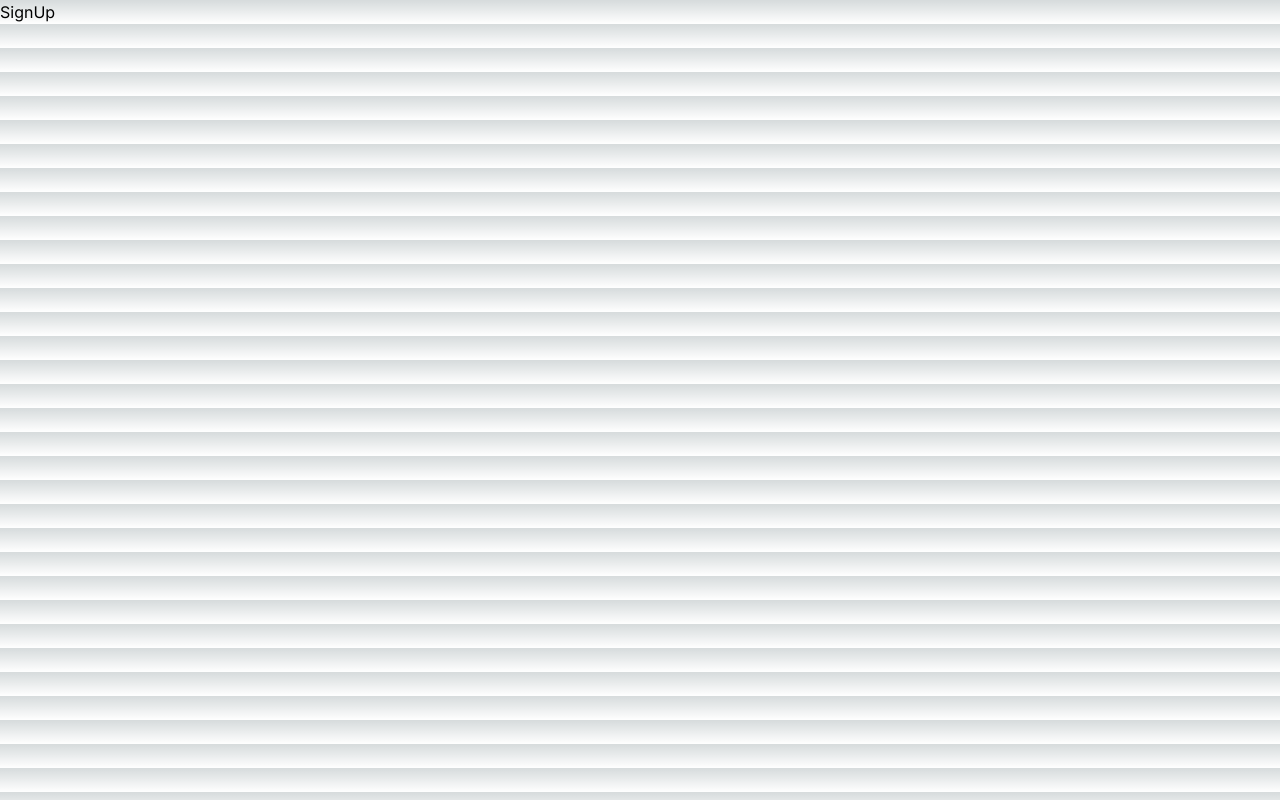
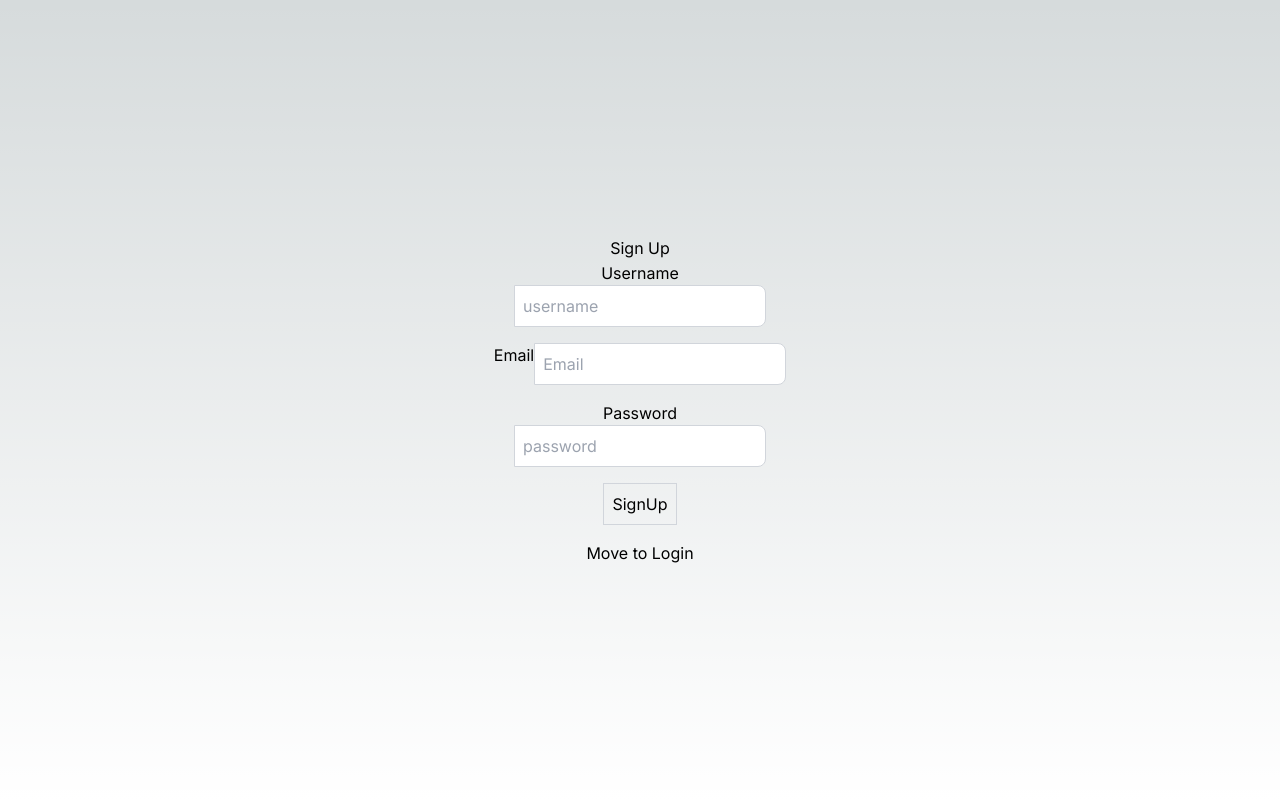
Before and after one commit to Souravmehta018/authentication, a Next.js app: page /signup in a window 1280 px wide. Built offline with nearby package versions, Linux system fonts and the light colour scheme.

Commit message:
linked 2 pages

```diff
--- a/src/app/login/page.tsx
+++ b/src/app/login/page.tsx
@@ -1,11 +1,48 @@
-import React from 'react'
+'use client'      //to make this page a client component
+import React from "react"
+import { useRouter } from "next/navigation"
+import Link from "next/link"
+// import {axios} from "axios"
 
-function loginPage() {
+
+
+function LogIn() {
+  const [user, setUser] = React.useState({
+    email: "", password: ""
+  })
+  const onLogin =async () => {
+
+  }
+
   return (
     <div>
-      <h1> LognIn </h1>
+        <div className="flex flex-col items-center justify-center min-h-screen py-2">
+          <h1> Log In </h1>
+          <hr />
+
+          <label htmlFor="email"> Email</label>
+          <input
+          className="4text:black p-2 border border-gray-300 rounded-r-lg mb-4 focus:outline-none focus:border-gray-600 "
+          type="text" id="email" value={user.email}
+          onChange={(e) => setUser({...user, email: e.target.value})}
+          placeholder="Email"/>
+
+          <label htmlFor="password"> Password</label>
+          <input
+          className="4text:black p-2 border border-gray-300 rounded-r-lg mb-4 focus:outline-none focus:border-gray-600 "
+          type="text" id="password" value={user.password}
+          onChange={(e) => setUser({...user, password: e.target.value})}
+          placeholder="password"/>
+
+          <button onClick={onLogin}
+          className="p-2 border border-gray-300 rounder-lg mb-4 focus:outline-none
+          focus:border-gray-600"> LogIn here</button>
+
+        <Link href={'/signup'} > Move to Sign Up </Link>
+        </div>
+
     </div>
   )
 }
 
-export default loginPage
+export default LogIn
--- /dev/null
+++ b/src/app/profile/page.tsx
@@ -0,0 +1,11 @@
+import React from 'react'
+
+function ProfilePage() {
+  return (
+    <div className='flex flex-col items-center justify-center min-h-screen py-2' >
+        <h1>Profile Page</h1>
+    </div>
+  )
+}
+
+export default ProfilePage
--- a/src/app/signup/page.tsx
+++ b/src/app/signup/page.tsx
@@ -2,17 +2,54 @@
 import Link from "next/link"
 import React from "react"
 import { useRouter } from "next/navigation"
-import axios from "axios"
+// import {axios} from "axios"
 
 
 
-function signUp() {
+function SignUp() {
+  const [user, setUser] = React.useState({
+    email: "", password: "", username:""
+  })
+  const onSignup =async () => {
+
+  }
+
   return (
     <div>
-        <h1> SignUp</h1>
+        <div className="flex flex-col items-center justify-center min-h-screen py-2">
+          <h1> Sign Up </h1>
+          <hr />
+          <label htmlFor="username"> Username</label>
+          <input
+          className="4text:black p-2 border border-gray-300 rounded-r-lg mb-4 focus:outline-none focus:border-gray-600 "
+          type="text" id="username" value={user.username}
+          onChange={(e) => setUser({...user, username: e.target.value})}
+          placeholder="username"
+          />
+        <div className="flex">
+          <label htmlFor="email" > Email</label>
+          <input
+          className="4text:black p-2 border border-gray-300 rounded-r-lg mb-4 focus:outline-none focus:border-gray-600 "
+          type="text" id="email" value={user.email}
+          onChange={(e) => setUser({...user, email: e.target.value})}
+          placeholder="Email"/>
+        </div>
+          <label htmlFor="password"> Password</label>
+          <input
+          className="4text:black p-2 border border-gray-300 rounded-r-lg mb-4 focus:outline-none focus:border-gray-600 "
+          type="text" id="password" value={user.password}
+          onChange={(e) => setUser({...user, password: e.target.value})}
+          placeholder="password"/>
+
+          <button onClick={onSignup}
+          className="p-2 border border-gray-300 rounder-lg mb-4 focus:outline-none
+          focus:border-gray-600"> SignUp</button>
+
+      <Link href={"/login"}> Move to Login </Link>
+        </div>
 
     </div>
   )
 }
 
-export default signUp
+export default SignUp
```
